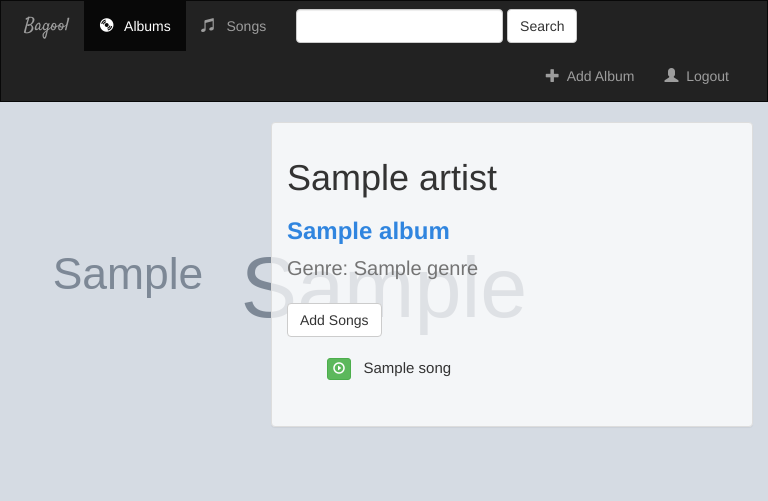
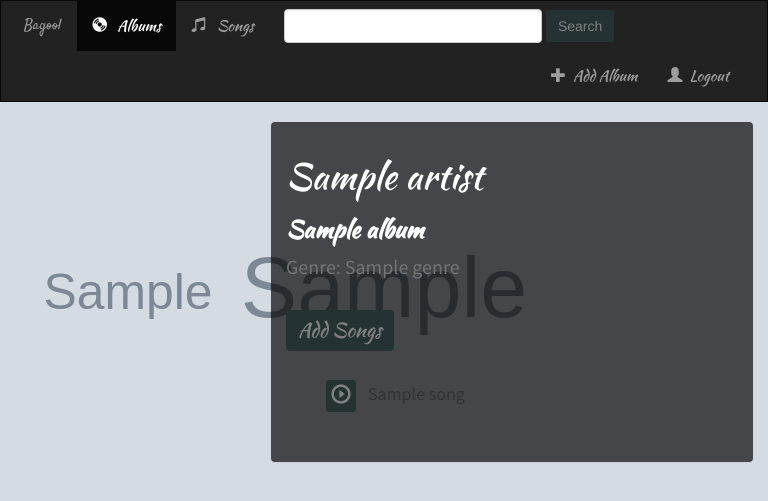
Before and after one commit to bagool185/music_store, a Django app: template templates/music/detail.html in a window 768 px wide. Shown: the top 501 px of the page. Run offline with Django 3.2, Linux system fonts and the light colour scheme; the template is opened without the code that fills it: most values are stand-ins (such as "Sample title", 1, 10 or a date in 2020); grey boxes marked "Sample" are stand-in pictures; some libraries are stand-ins or nearby versions.

Commit message:
color scheme change and more

```diff
--- a/static/music/style.css
+++ b/static/music/style.css
@@ -1,47 +1,136 @@
+@import url('https://fonts.googleapis.com/css?family=Kaushan+Script|Satisfy|Source+Sans+Pro');
+
 body {
     background: #fff url('images/background.jpeg');
 }
-
+label {
+  color: rgb(152, 152, 152);
+}
+.addSongsPanel {
+  background-color: rgba(0,0,0,0.1) !important;
+  border: 0 !important;
+}
+h1, h2, h3, h4, a {
+  font-family: 'Kaushan Script', cursive;
+}
+h1, h2, h3, h4 {
+  color: rgb(46, 68, 62);
+}
+a {
+  font-size: 20px;
+  color: rgb(66, 80, 82);
+}
+a:hover {
+  text-decoration: none;
+  color: rgb(86, 106, 92);
+}
+input[type="text"],
+input[type="file"],
+input[type="password"],
+input[type="email"] {
+  font-size: 18px;
+}
+.btn,
+input[type="button"],
+button,
+.nav-pills>li.active>a {
+    background-color: rgb(36, 50, 52);
+    color: rgb(128, 129, 128);
+    border: 0;
+}
+.btn:hover,
+input[type="button"]:hover,
+button:hover,
+.nav-pills>li.active>a:hover {
+    background-color: rgb(46, 60, 62);
+    color: rgb(200, 200, 200) !important;
+}
+.panel-footer {
+  background-color: transparent;
+  border: 0;
+}
 .panel {
-    background-color: rgba(255, 255, 255, 0.5);
+    background-color: rgba(110, 110, 110, 0.6);
+    font-size: 20px;
+    font-family: 'Source Sans Pro', sans-serif;
+    font-weight: none;
+    border: 0;
 }
-
-h3 {
-    color: #3085df;
+.panel button {
+  font-size: 20px;
 }
-
-h4 {
-    color: #c0cece;
+#details {
+  background-color: rgba(0, 0, 0, 0.68);
+  border: 0;
 }
-
+#details h1, #details h3 {
+  color: white;
+}
 .thumbnail {
+    background-color: rgba(0, 0, 0, 0.3);
+    border: 0;
+}
+.thumbnail h3 {
+  color: rgb(134, 135, 136);
+}
+.thumbnail h4 {
+  color: rgb(167, 166, 173);
+}
+.thumbnail:hover {
     background-color: rgba(0, 0, 0, 0.5);
 }
-
-.thumbnail:hover {
-    background-color: rgba(0, 0, 0, 0.7);
-}
-
-
 .navbar {
     border-radius: 0;
 }
-
+.navbar a {
+  font-size: 15px;
+}
 .navbar-brand {
     font-family: "Satisfy", cursive;
 }
-
+@media screen and (min-width:768px){
+  #items {
+    display: flex;
+    flex-wrap: wrap;
+  }
+  #items .songs {
+    flex: 1 0 25%;
+    box-sizing: border-box;
+    padding: 10px;
+  }
+  #details {
+    max-height: 768px;
+  }
+}
 @media screen and (max-width: 768px) {
     #albumCover {
-        width: 100% !important;
-        max-height: 100% !important;
+        width: 100%;
+        max-height: 650px;
     }
-
+    .img-responsive {
+        width: 100%;
+        max-width: 768px;
+    }
+    .img-responsive img {
+      max-width: 768px;
+      height: 10%;
+      max-height: 250px;
+    }
+    #imgAddSong {
+      max-width: 380px;
+      max-height: 380px;
+      margin: 0 auto;
+    }
+    .addSongsPanel {
+      text-align: center;
+    }
+    .thumbnail {
+      text-align: center;
+    }
     .songs {
-        font-size: 15px !important;
+        font-size: 15p;
     }
-
     .indexPanel {
-        width: 50% !important;
+        width: 50%;
     }
 }
```
